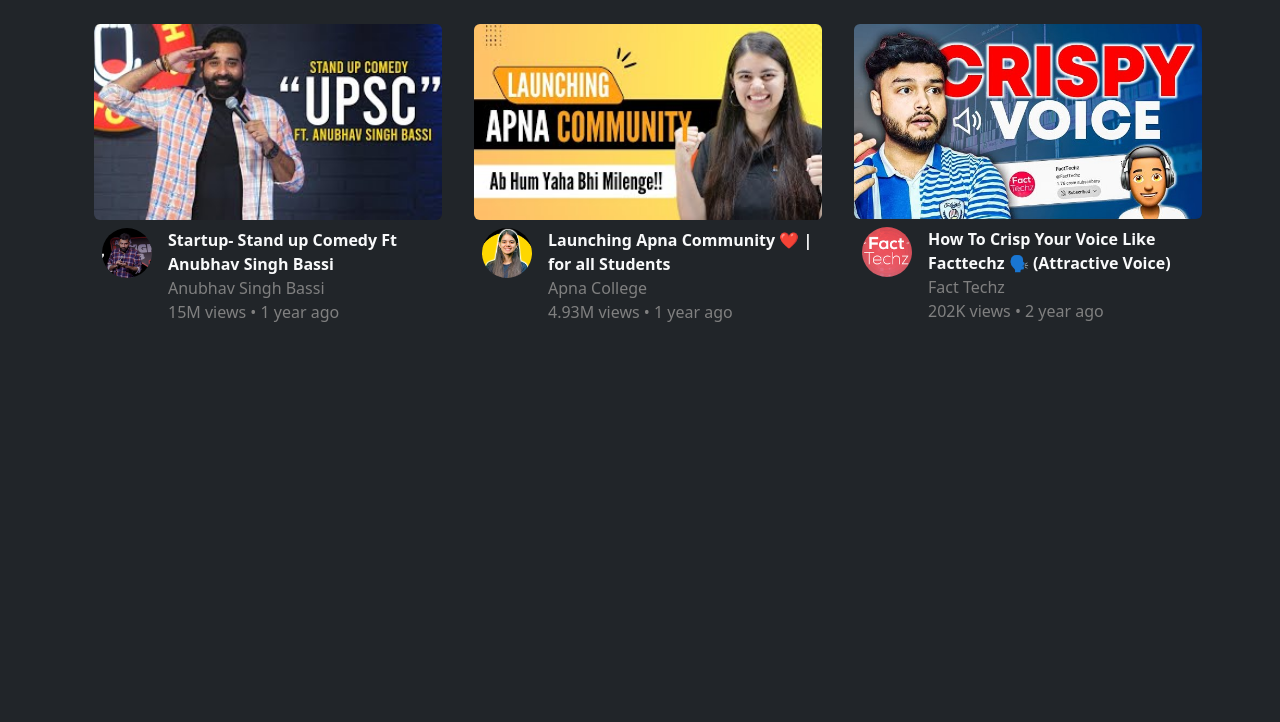
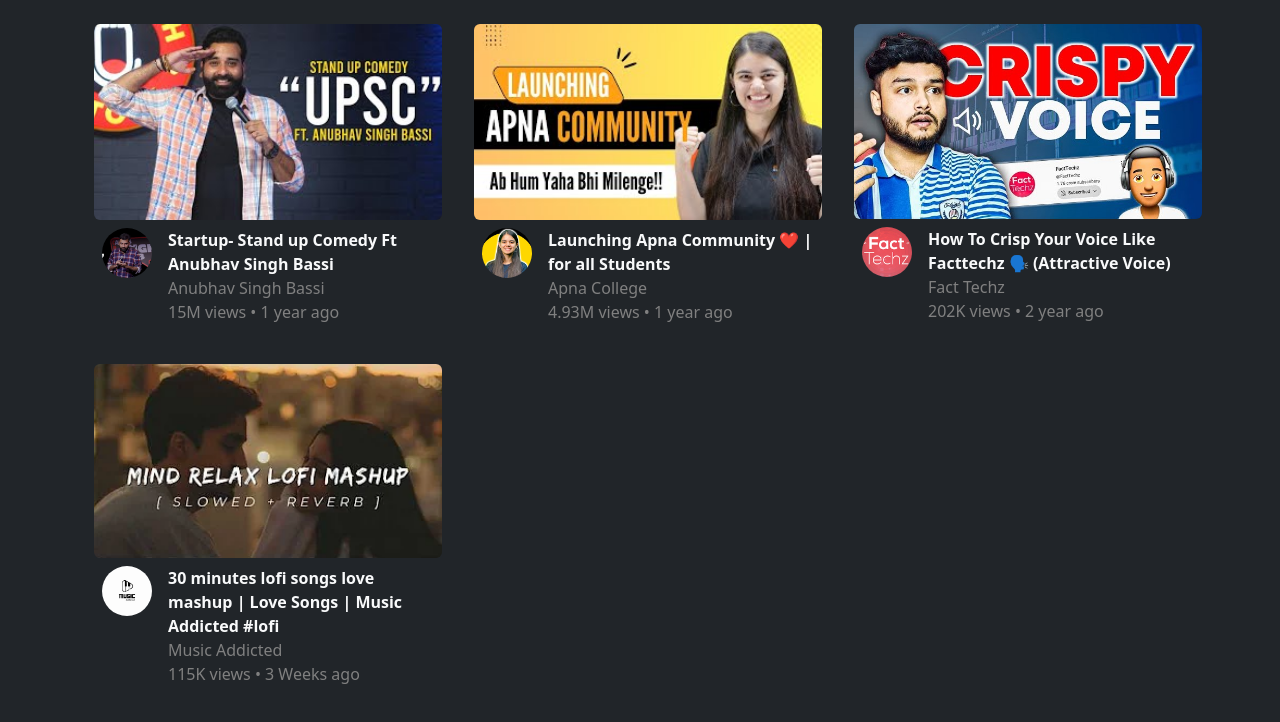
Before and after one commit to MaheshwariButle07/youtube-clone, a plain HTML site: page index.html in a window 1280 px wide. Drawn offline with nearby package versions, Linux system fonts and the light colour scheme.

Commit message:
added next video card of youtube video

```diff
--- a/index.html
+++ b/index.html
@@ -29,7 +29,7 @@
 <body class="bg-dark">
     <div class="container text-light">
 
-       <div class="row">
+        <div class="row">
 
             <div class="col-md-4 p-3">
 
@@ -135,6 +135,113 @@
 
 
 
+
+        <div class="row">
+
+            <div class="col-md-4 p-3">
+
+                <div class="vedio-card">
+
+                    <img class="img-fluid m-2 rounded thumbnail-width" src="./images/music-addicted-thumbnail.webp" alt="anubhav singh bassi thumbnail">
+
+                    <div class="d-flex">
+
+                        <div class="mx-3">
+
+                            <img class="rounded-circle profile-img-height" src="./images/music-addicted-profile.jpg" alt="anubhav singh bassi profile">
+
+                        </div>
+
+                        <div>
+
+                            <span class="fw-bold">30 minutes lofi songs love mashup | Love Songs | Music Addicted #lofi</span>
+
+                            <span class="d-block font-dim">Music Addicted</span>
+
+                            <span class="font-dim">115K views  • 3 Weeks ago</span>
+
+                        </div>
+
+                    </div>
+
+                </div>
+
+             </div>
+
+
+
+
+             <!-- <div class="col-md-4 p-3">
+
+                <div class="vedio-card">
+
+                    <img class="img-fluid m-2 rounded thumbnail-width" src="./images/apna-collage-thumbnail.jpg" alt="anubhav singh bassi thumbnail">
+
+                    <div class="d-flex">
+
+                        <div class="mx-3">
+
+                            <img class="rounded-circle profile-img-height" src="./images/apna-collage-profile.jpg" alt="anubhav singh bassi profile">
+
+                        </div>
+
+                        <div>
+
+                            <span class="fw-bold">Launching Apna Community ❤️ | for all Students</span>
+
+                            <span class="d-block font-dim">Apna College</span>
+
+                            <span class="font-dim">4.93M views  • 1 year ago</span>
+
+                        </div>
+
+                    </div>
+
+                </div>
+
+             </div> -->
+
+
+
+
+             <!-- <div class="col-md-4 p-3">
+
+                <div class="vedio-card">
+
+                    <img class="img-fluid m-2 rounded thumbnail-width" src="./images/fact-techz-thumbnail.jpg" alt="anubhav singh bassi thumbnail">
+
+                    <div class="d-flex">
+
+                        <div class="mx-3">
+
+                            <img class="rounded-circle profile-img-height" src="./images/fact-techz-profile.jpg" alt="anubhav singh bassi profile">
+
+                        </div>
+
+                        <div>
+
+                            <span class="fw-bold">How To Crisp Your Voice Like Facttechz 🗣️ (Attractive Voice)</span>
+
+                            <span class="d-block font-dim">Fact Techz</span>
+
+                            <span class="font-dim">202K views  • 2 year ago</span>
+
+                        </div>
+
+                    </div>
+
+                </div>
+
+             </div> -->
+
+
+
+
+        </div>
+
+
+
+
     </div>
 
 
```
